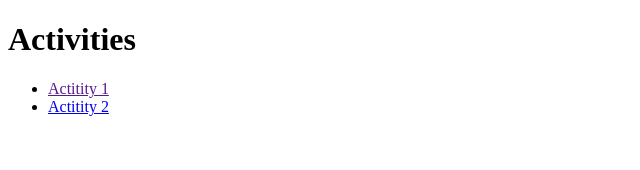
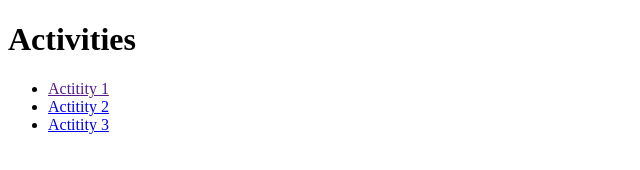
Before and after one commit to MatcFowler/Activities, a plain HTML site: page index.html in a window 1280 px wide. Shown: the full height of the page, 0-640 px from the left. Drawn offline with Linux system fonts and the light colour scheme.

Commit message:
Update index.html

```diff
--- a/index.html
+++ b/index.html
@@ -10,6 +10,7 @@
             <ul>
                 <li><a href="">Actitity 1</a></li>
                 <li><a href="https://github.com/MatcFowler/Activity-2/blob/master/Activity%202">Actitity 2</a></li>
+                <li><a href="https://github.com/MatcFowler/Activities/tree/master/Activity%203">Actitity 3</a></li>
               </ul>
            </body>
 </html>
```
